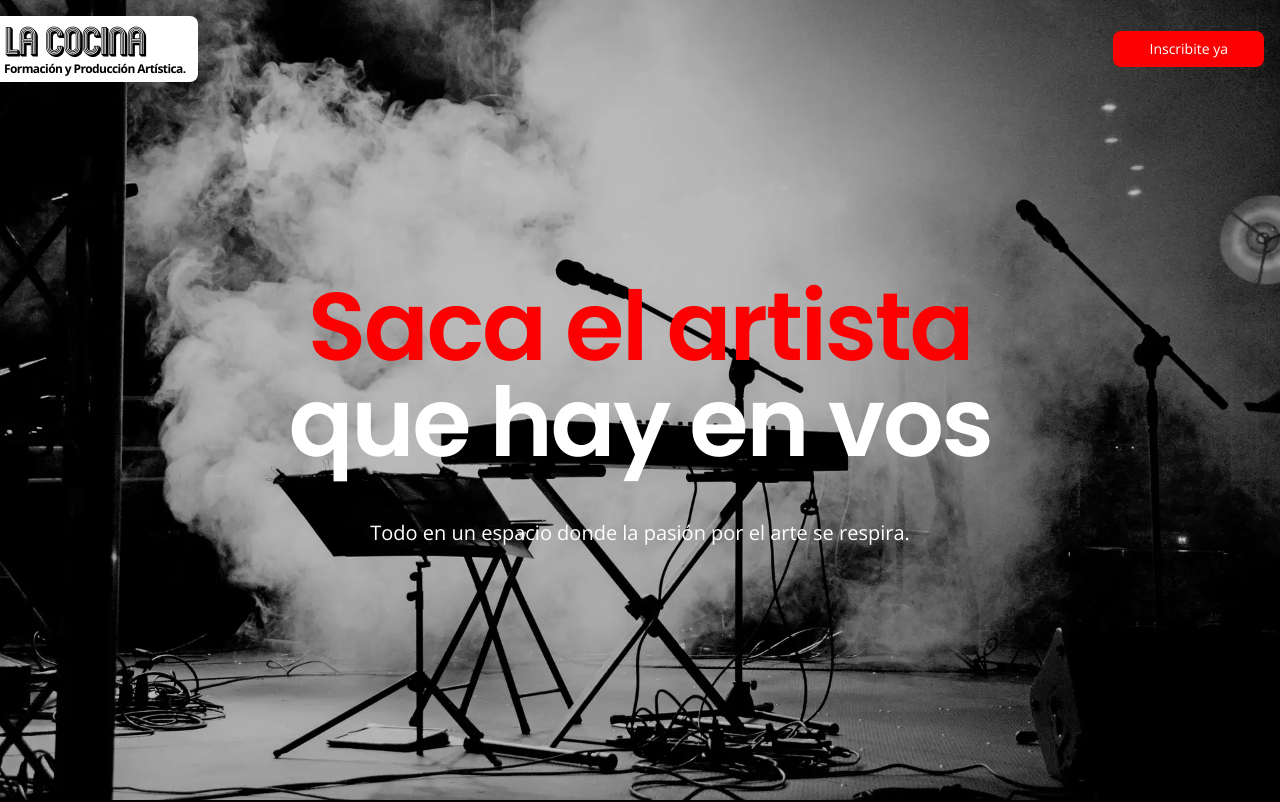
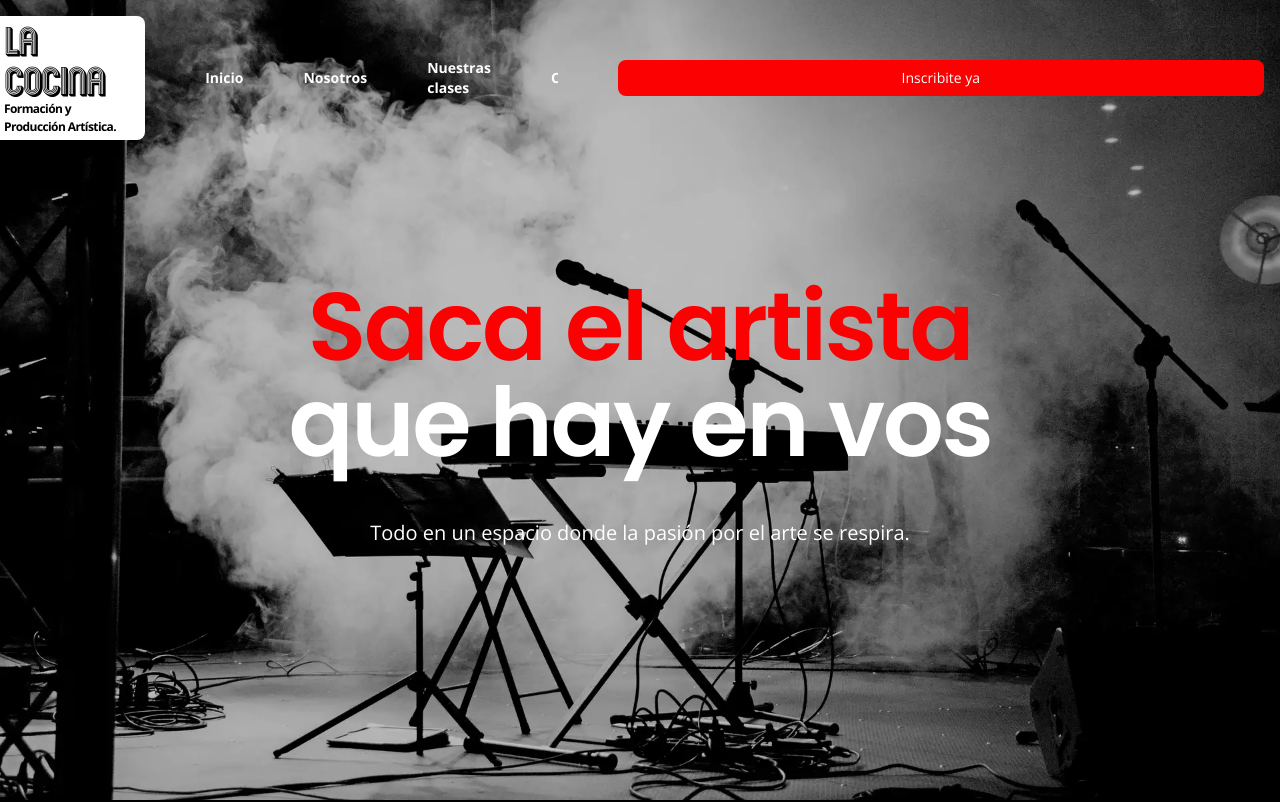
Before and after one commit to aqulesz/lacocina, a React (Vite) app: page / in a window 1280 px wide. Shown: the top 802 px of the page. Built offline with nearby package versions, Linux system fonts and the light colour scheme.

Commit message:
nav bar mobile completa

```diff
--- a/src/components/Header.tsx
+++ b/src/components/Header.tsx
@@ -57,13 +57,13 @@ function Header() {
                             </svg>
                         </button>
                     </div>
-                    <div className={`${toggle ? "max-h-40 mt-5" : "max-h-0 invisible"} flex flex-col pl-4 gap-5 sm:gap-8 sm:flex-row sm:justify-between sm:mt-0 sm:items-center sm:pr-30 lg:gap-15 lg:p-0 text-sm sm:hidden overflow-hidden transition-all ease-in-out`}>
+                    <div className={`${isMobile && `${toggle ? "max-h-40 mt-5" : "max-h-0 invisible"}`} flex flex-col pl-4 gap-5 sm:gap-8 sm:flex-row sm:justify-between sm:mt-0 sm:items-center sm:pr-30 lg:gap-15 lg:p-0 text-sm overflow-hidden transition-all ease-in-out`}>
                                 <NavLink url="#">Inicio</NavLink>
                                 <NavLink url="#">Nosotros</NavLink>
                                 <NavLink url="#">Nuestras clases</NavLink>
                                 <NavLink url="#">Contactanos</NavLink>
                     </div>
-                    <button className={`${toggle ? "max-h-40 text-white font-default font-normal bg-custom-red py-2 px-9 rounded-lg lg:text-sm lg:mr-4" : "max-h-0 invisible"}`}>Inscribite ya</button>
+                    <button className={`${toggle ? "max-h-40 text-white font-default font-normal bg-custom-red py-2 px-9 rounded-lg w-2/3 self-center lg:text-sm lg:mr-4" : "max-h-0 invisible"}`}>Inscribite ya</button>
                 </div>
             </nav>
     )
```
